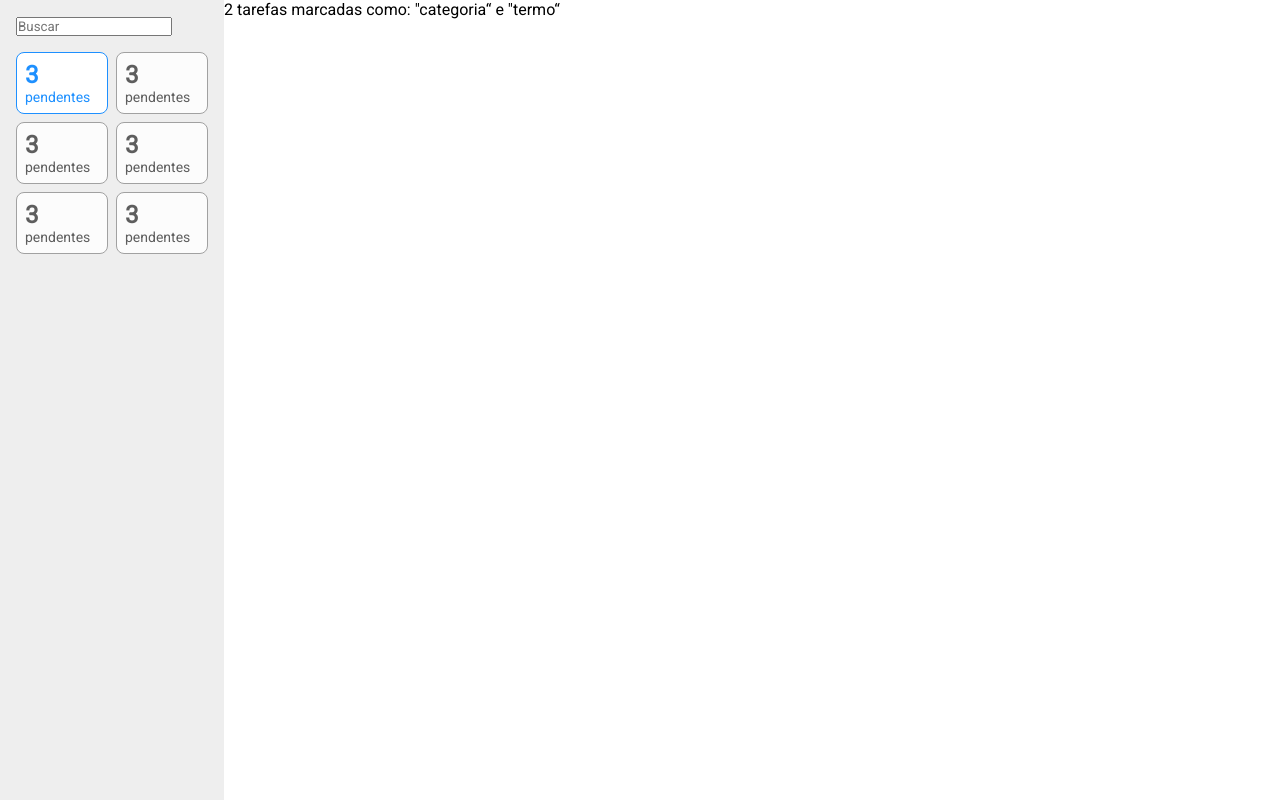
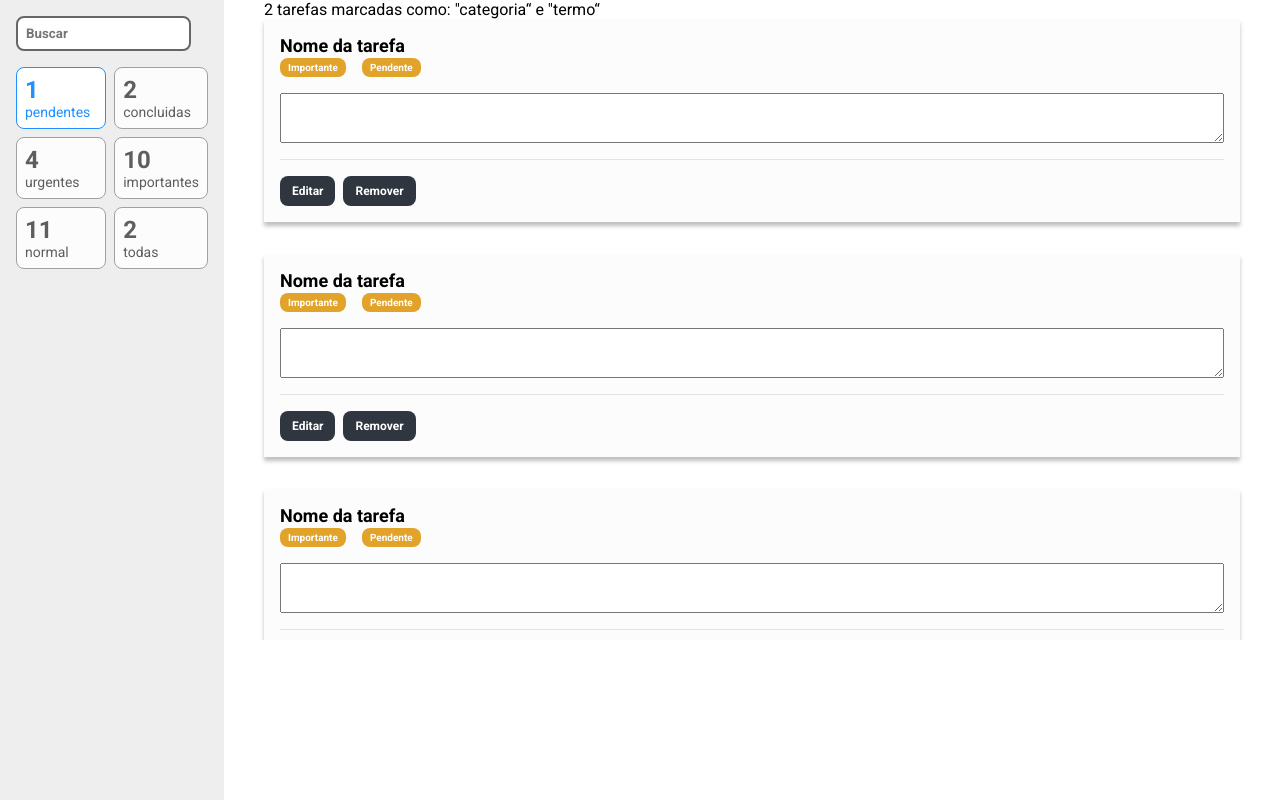
Before and after one commit to AlvaroDeCarvalho/listas-tarefas, a React (Create React App) app: page / in a window 1280 px wide. Built offline with nearby package versions, Linux system fonts and the light colour scheme.

Commit message:
finalizando script de styles

```diff
--- a/public/index.html
+++ b/public/index.html
@@ -9,9 +9,10 @@
       name="description"
       content="Web site created using create-react-app"
     />
+
     <link rel="preconnect" href="https://fonts.googleapis.com">
-  <link rel="preconnect" href="https://fonts.gstatic.com" crossorigin>
-  <link href="https://fonts.googleapis.com/css2?family=Roboto&display=swap" rel="stylesheet">
+    <link rel="preconnect" href="https://fonts.gstatic.com" crossorigin>
+    <link href="https://fonts.googleapis.com/css2?family=Roboto+Mono&family=Roboto:wght@400;700&display=swap" rel="stylesheet">
     <link rel="apple-touch-icon" href="%PUBLIC_URL%/logo192.png" />
     <!--
       manifest.json provides metadata used when your web app is installed on a
--- a/src/components/FiltroCard/index.tsx
+++ b/src/components/FiltroCard/index.tsx
@@ -2,12 +2,14 @@
 
 export type Props = {
   ativo?: boolean
+  contador: number
+  legenda: string
 }
 
-const FiltroCard = (props: Props) => (
-  <S.Card ativo={props.ativo}>
-    <S.Contador>3</S.Contador>
-    <S.Label>pendentes</S.Label>
+const FiltroCard = ({ ativo, contador, legenda }: Props) => (
+  <S.Card ativo={ativo}>
+    <S.Contador>{contador}</S.Contador>
+    <S.Label>{legenda}</S.Label>
   </S.Card>
 )
 export default FiltroCard
--- a/src/components/FiltroCard/styles.ts
+++ b/src/components/FiltroCard/styles.ts
@@ -1,6 +1,9 @@
 import styled from 'styled-components'
 import { Props } from '.'
-export const Card = styled.div<Props>`
+
+type PropsSemLegendaEContador = Omit<Props, 'contador' | 'legenda'>
+
+export const Card = styled.div<PropsSemLegendaEContador>`
   padding: 8px;
   border: 1px solid ${(props) => (props.ativo ? '#1e90ff' : '#a1a1a1')};
   background-color: ${(props) => (props.ativo ? '#fff' : '#fcfcfc')};
--- /dev/null
+++ b/src/components/Tarefas/index.tsx
@@ -0,0 +1,14 @@
+import * as S from './styles'
+const Tarefa = () => (
+  <S.Card>
+    <S.Titulo>Nome da tarefa</S.Titulo>
+    <S.Tag>Importante</S.Tag>
+    <S.Tag>Pendente</S.Tag>
+    <S.Descricao />
+    <S.BarraAcoes>
+      <S.Botao>Editar</S.Botao>
+      <S.Botao>Remover</S.Botao>
+    </S.BarraAcoes>
+  </S.Card>
+)
+export default Tarefa
--- /dev/null
+++ b/src/components/Tarefas/styles.ts
@@ -0,0 +1,54 @@
+import styled from 'styled-components'
+
+export const Card = styled.div`
+  background-color: #fcfcfc;
+  box-shadow: 0px 4px 4px rgba(0, 0, 0, 0.25);
+  padding: 16px;
+  margin-bottom: 32px;
+`
+
+export const Titulo = styled.h3`
+  font-size: 18px;
+  font-weight: bold;
+`
+
+export const Tag = styled.span`
+  background-color: #e1a32a;
+  padding: 4px 8px;
+  color: #fff;
+  font-weight: bold;
+  font-size: 10px;
+  border-radius: 8px;
+  margin-right: 16px;
+  display: inline-block;
+`
+
+export const Descricao = styled.textarea`
+  color: #8b8b8b;
+  font-size: 14px;
+  line-height: 24px;
+  font-family: 'Roboto Mono', monospace;
+  display: block;
+  width: 100%;
+  margin-bottom: 16px;
+  margin-top: 16px;
+`
+
+export const BarraAcoes = styled.div`
+  background-color: #fcfcfc;
+  padding-top: 16px;
+  border-top: 1px solid rgba(0, 0, 0, 0.1);
+  border-radius: 0px 0px 16px 16px;
+`
+
+export const Botao = styled.button`
+  background-color: #2f3640;
+  color: #fff;
+  font-size: 12px;
+  font-weight: bold;
+  padding: 8px 12px;
+  border: none;
+  cursor: pointer;
+  border-radius: 8px;
+  margin-right: 8px;
+`
--- a/src/containers/BarraLateral/index.tsx
+++ b/src/containers/BarraLateral/index.tsx
@@ -3,14 +3,14 @@
 const BarraLateral = () => (
   <S.Aside>
     <div>
-      <input type="text" placeholder="Buscar" />
+      <S.Campo type="text" placeholder="Buscar" />
       <S.Filtros>
-        <FiltroCard ativo />
-        <FiltroCard />
-        <FiltroCard />
-        <FiltroCard />
-        <FiltroCard />
-        <FiltroCard />
+        <FiltroCard legenda="pendentes" contador={1} ativo />
+        <FiltroCard legenda="concluidas" contador={2} />
+        <FiltroCard legenda="urgentes" contador={4} />
+        <FiltroCard legenda="importantes" contador={10} />
+        <FiltroCard legenda="normal" contador={11} />
+        <FiltroCard legenda="todas" contador={2} />
       </S.Filtros>
     </div>
   </S.Aside>
--- a/src/containers/BarraLateral/styles.ts
+++ b/src/containers/BarraLateral/styles.ts
@@ -11,3 +11,11 @@
   grid-gap: 8px;
   margin-top: 16px;
 `
+export const Campo = styled.input`
+  padding: 8px;
+  background-color: #fff;
+  border-radius: 8px;
+  font-weight: bold;
+  color: #666666;
+  border: 2px solid #666666;
+`
--- a/src/containers/ListaDeTarefas/index.tsx
+++ b/src/containers/ListaDeTarefas/index.tsx
@@ -1,6 +1,22 @@
+import Tarefa from '../../components/Tarefas'
+import * as S from './style'
 const ListaDeTarefas = () => (
-  <main>
+  <S.Container>
     <p>2 tarefas marcadas como: &quot;categoria&ldquo; e &quot;termo&ldquo;</p>
-  </main>
+    <ul>
+      <li>
+        <Tarefa />
+      </li>
+      <li>
+        <Tarefa />
+      </li>
+      <li>
+        <Tarefa />
+      </li>
+      <li>
+        <Tarefa />
+      </li>
+    </ul>
+  </S.Container>
 )
 export default ListaDeTarefas
--- /dev/null
+++ b/src/containers/ListaDeTarefas/style.ts
@@ -0,0 +1,7 @@
+import styled from 'styled-components'
+
+export const Container = styled.main`
+  padding: 0 40px;
+  height: 80vh;
+  overflow-y: scroll;
+`
--- a/src/styles/index.ts
+++ b/src/styles/index.ts
@@ -6,6 +6,7 @@
     padding: 0;
     box-sizing: border-box;
     font-family: 'Roboto', sans-serif;
+    list-style: none;
   }
 `
 export const Container = styled.div`
```
